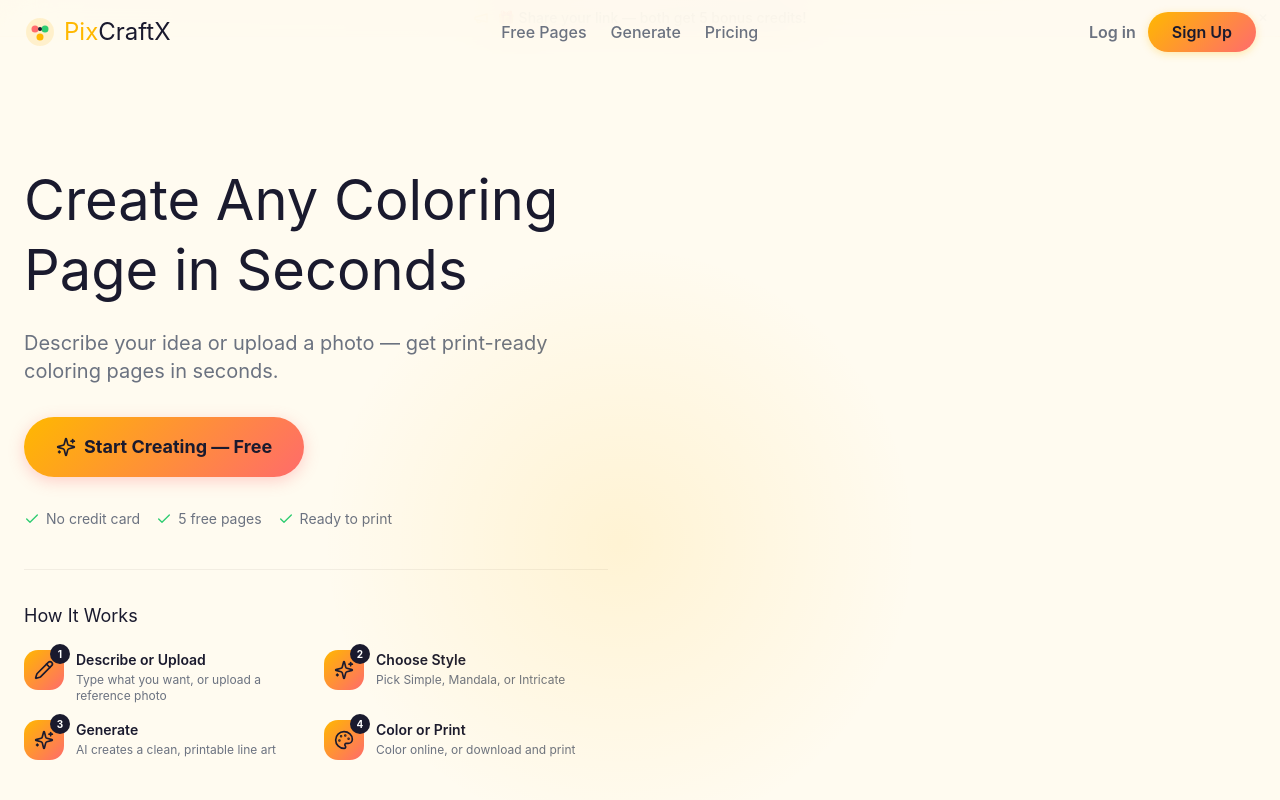
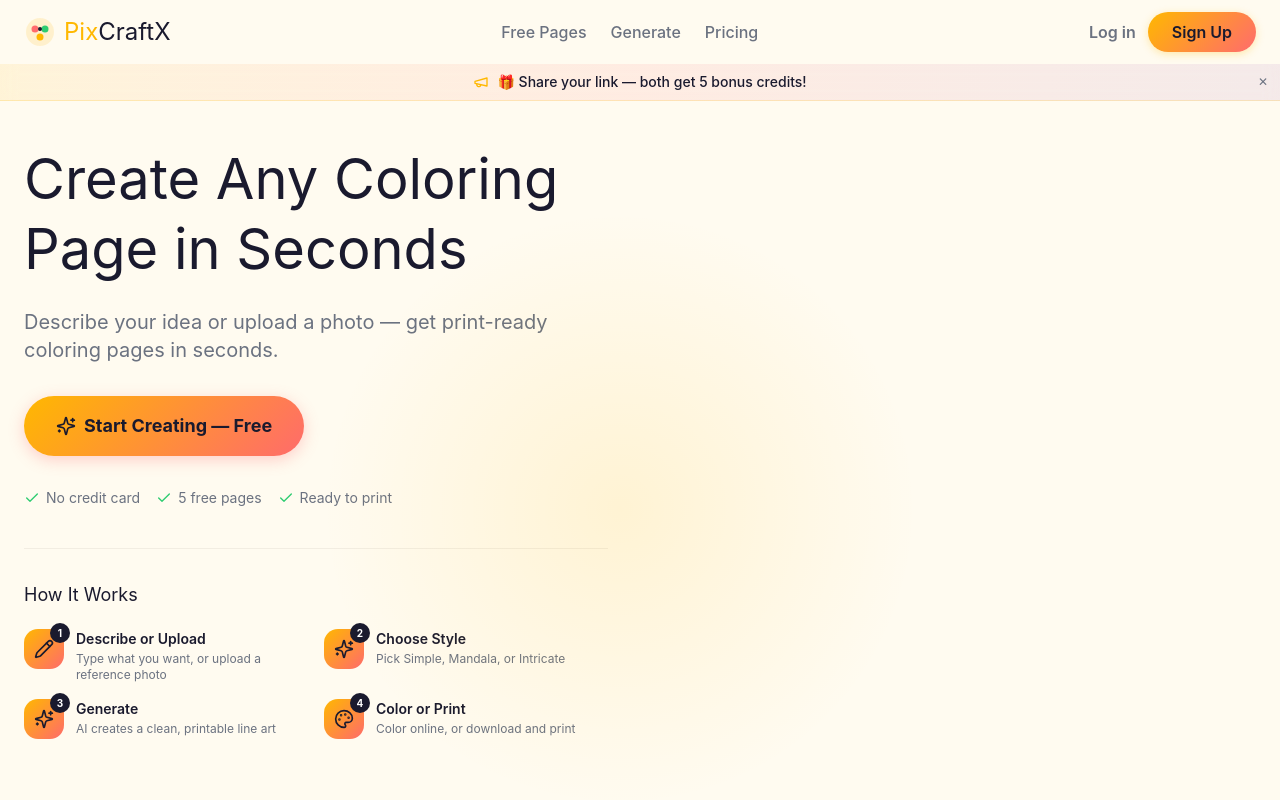
Before and after one commit to rinbs1120/pixcraftx, a Next.js app: page / in a window 1280 px wide. Shown: the top 800 px of the page. Built offline with nearby package versions, Linux system fonts and the light colour scheme; no server answers; a web font is replaced by a local one.

Commit message:
fix: banner hidden behind fixed navbar - make banner fixed top-16 z-40, adjust hero padding

```diff
--- a/src/components/invite-banner.tsx
+++ b/src/components/invite-banner.tsx
@@ -23,7 +23,7 @@ export function InviteBanner() {
   if (!visible) return null;
 
   return (
-    <div className="relative w-full bg-gradient-to-r from-[#FFB800]/10 via-[#FF6B6D]/10 to-[#9B59B6]/10 border-b border-[#FFB800]/20">
+    <div className="fixed top-16 left-0 right-0 z-40 w-full bg-gradient-to-r from-[#FFB800]/10 via-[#FF6B6D]/10 to-[#9B59B6]/10 border-b border-[#FFB800]/20 backdrop-blur-sm">
       <div className="container mx-auto max-w-7xl px-4 md:px-6 py-2 flex items-center justify-center gap-2">
         <Megaphone className="w-4 h-4 text-[#FFB800] flex-shrink-0" />
         <div className="overflow-hidden relative h-5">
--- a/src/components/sections/hero.tsx
+++ b/src/components/sections/hero.tsx
@@ -69,7 +69,7 @@ const steps = [
 
 export function Hero() {
   return (
-    <section className="relative overflow-hidden pt-24 pb-16 md:pt-32 md:pb-24">
+    <section className="relative overflow-hidden pt-28 pb-16 md:pt-36 md:pb-24">
       {/* Radial gradient decoration */}
       <div className="absolute top-1/4 left-1/4 w-[600px] h-[600px] rounded-full opacity-[0.12] pointer-events-none" style={{ background: 'radial-gradient(circle, #FFB800 0%, transparent 70%)' }} />
 
```
